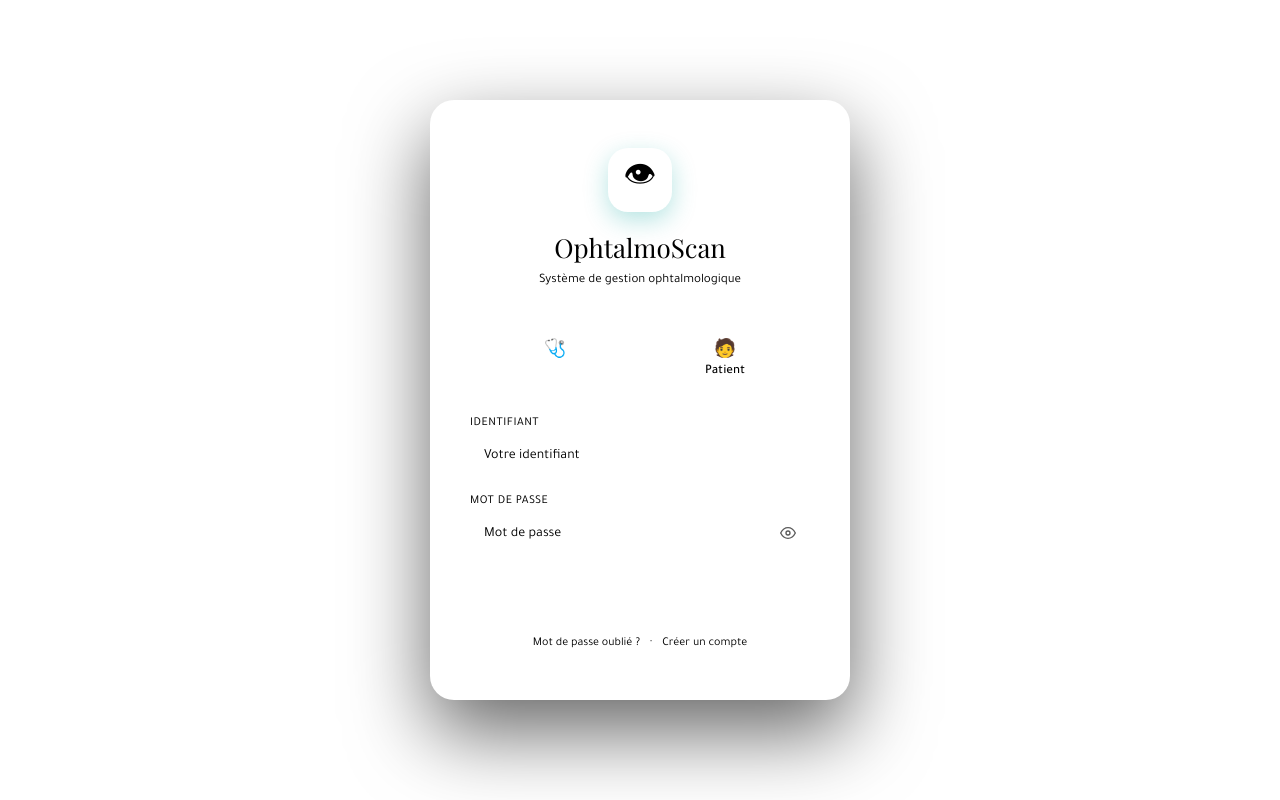
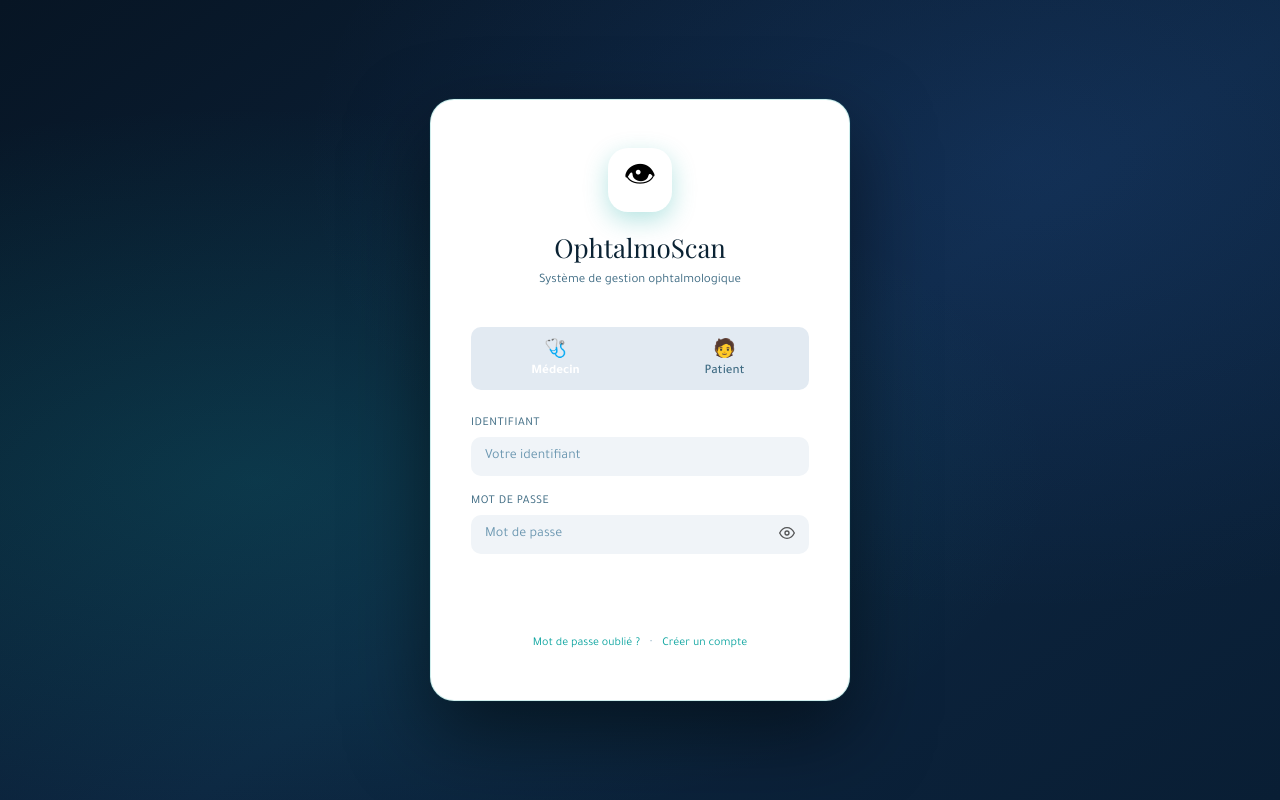
Before and after one commit to youssefbaz/ophtalmo-scan, a Flask app: page / in a window 1280 px wide. Run offline with Flask 3, Linux system fonts and the light colour scheme; some libraries are stand-ins or nearby versions.

Commit message:
login screen fix

```diff
--- a/static/css/app.css
+++ b/static/css/app.css
@@ -119,7 +119,11 @@ body {
 #loginScreen {
   position: fixed;
   top: 0; right: 0; bottom: 0; left: 0;
-  background: radial-gradient(ellipse at 30% 40%, var(--surface-accent) 0%, var(--bg) 70%);
+  /* Fixed rich background — independent of the app theme */
+  background:
+    radial-gradient(ellipse at 20% 60%, rgba(14,165,160,0.18) 0%, transparent 55%),
+    radial-gradient(ellipse at 80% 20%, rgba(59,130,246,0.12) 0%, transparent 50%),
+    linear-gradient(145deg, #071524 0%, #0d2540 55%, #091e34 100%);
   display: -webkit-box;
   display: -ms-flexbox;
   display: flex;
@@ -142,15 +146,35 @@ body {
   max-width: 420px;
   -webkit-box-sizing: border-box;
           box-sizing: border-box;
-  background: var(--card);
-  border: 1px solid var(--border);
+  background: #ffffff;
+  border: 1px solid rgba(14,165,160,0.2);
   border-radius: 24px;
   padding: 48px 40px;
-  -webkit-box-shadow: 0 32px 80px rgba(0,0,0,0.6);
-          box-shadow: 0 32px 80px rgba(0,0,0,0.6);
+  -webkit-box-shadow: 0 32px 80px rgba(0,0,0,0.5), 0 0 0 1px rgba(14,165,160,0.08);
+          box-shadow: 0 32px 80px rgba(0,0,0,0.5), 0 0 0 1px rgba(14,165,160,0.08);
   /* prevent box from sticking to screen edges on narrow viewports */
   margin: auto;
 }
+
+/* Login box — always uses light/white styling regardless of active theme */
+.login-box .login-title  { color: #0a2233; }
+.login-box .login-sub    { color: #3d6a82; }
+.login-box .form-label   { color: #3d6a82; }
+.login-box .form-input   { background: #f0f4f8; border-color: #b8ccd8; color: #0a2233; }
+.login-box .form-input::placeholder { color: #6a96b0; }
+.login-box .form-input:focus { border-color: #0ea5a0; }
+.login-box .role-tabs    { background: #e2eaf2; border-color: #b8ccd8; }
+.login-box .role-tab     { color: #3d6a82; border-color: #b8ccd8; }
+.login-box .role-tab:hover:not(.active) { background: #d4dfe9; color: #0a2233; }
+.login-box .auth-link    { color: #0ea5a0; }
+.login-box .auth-divider { color: #6a96b0; }
+/* Auth messages inside login box: use proper light-theme contrasted colors */
+.login-box .auth-msg-error   { background: #fee2e2; color: #b91c1c; border-color: #fca5a5; }
+.login-box .auth-msg-success { background: #dcfce7; color: #15803d; border-color: #86efac; }
+.login-box .auth-msg-info    { background: #ccfbf1; color: #0f766e; border-color: #5eead4; }
+/* TOTP panel text */
+.login-box h3 { color: #0a2233 !important; }
+.login-box p  { color: #3d6a82 !important; }
 
 .login-logo { text-align: center; margin-bottom: 36px; }
 .login-logo-icon {
```
